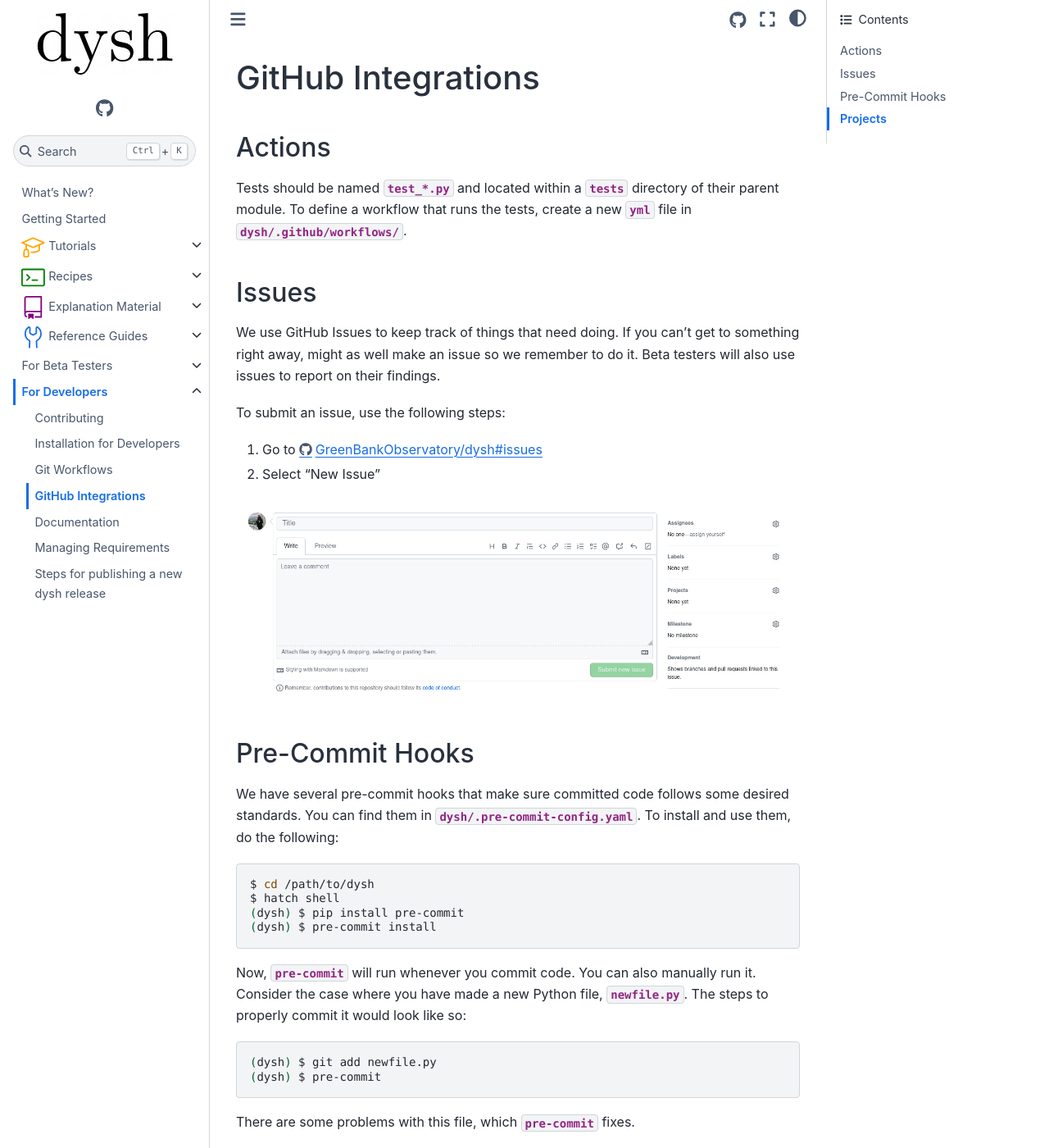
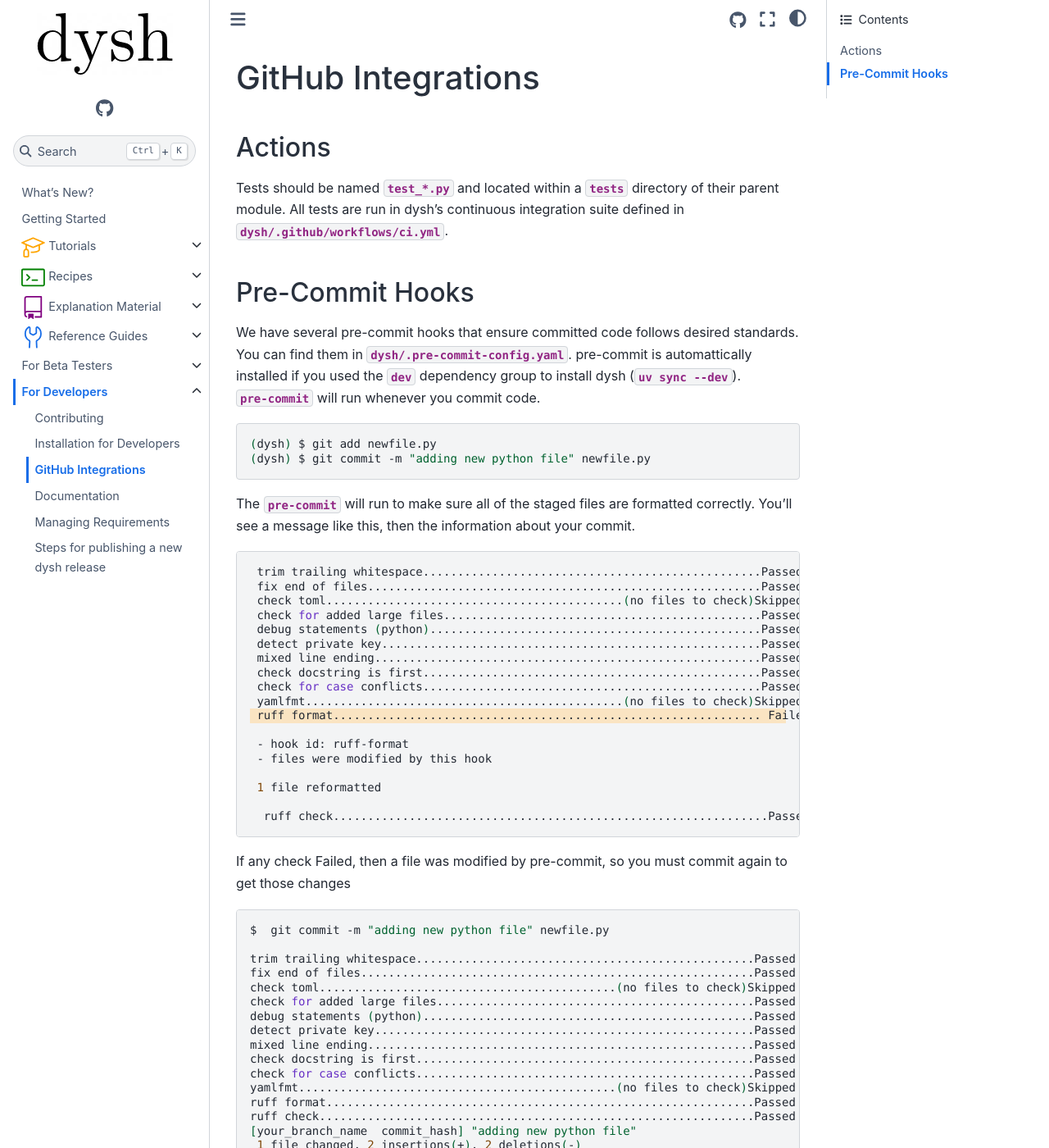
Before and after one commit to GreenBankObservatory/dysh, a Sphinx documentation site: the page built from docs/source/for_developers/github_integrations.rst, in a window 1280 px wide and 1400 px high. Shown: the whole window at 82% size. Built offline with Sphinx 7.4.7 and the Sphinx Book theme 1.1.4, drawn with Linux system fonts in a browser that asks for light colours; pages that are not in the unit, such as notebooks, are missing from menus; some of the changed text lies outside the part shown.

Commit message:
1. Remove black and git_workflows 2. Change install and doc_standards to use uv.  Shorten doc_standards 3. Shorten github integrations

```diff
--- a/docs/source/for_developers/github_integrations.rst
+++ b/docs/source/for_developers/github_integrations.rst
@@ -5,102 +5,26 @@
 Actions
 =======
 
-Tests should be named `test_*.py` and located within a `tests` directory of their parent module. To define a workflow that runs the tests, create a new `.yml` file in `dysh/.github/workflows/`.
+Tests should be named `test_*.py` and located within a `tests` directory of their parent module. All tests are run in dysh's continuous integration suite defined in `dysh/.github/workflows/ci.yml`.
 
-.. _githubissues:
-
-Issues
-======
-
-We use GitHub Issues to keep track of things that need doing. If you can't get to something right away, might as well make an issue so we remember to do it. Beta testers will also use issues to report on their findings.
-
-To submit an issue, use the following steps:
-
-1. Go to https://github.com/GreenBankObservatory/dysh/issues
-2. Select "New Issue"
-
-.. figure:: img/GitHub_Issue.png
-    :alt: A screenshot of a blanck GitHub Issue editor
 
 Pre-Commit Hooks
 ================
 
-We have several pre-commit hooks that make sure committed code follows some desired standards. You can find them in `dysh/.pre-commit-config.yaml`. To install and use them, do the following:
-
-.. code-block:: bash
-
-    $ cd /path/to/dysh
-    $ hatch shell
-    (dysh) $ pip install pre-commit
-    (dysh) $ pre-commit install
-
-Now, `pre-commit` will run whenever you commit code. You can also manually run it. Consider the case where you have made a new Python file, `newfile.py`. The steps to properly commit it would look like so:
+We have several pre-commit hooks that ensure committed code follows  desired standards. You can find them in `dysh/.pre-commit-config.yaml`.   pre-commit is automattically installed if you used the `dev` dependency group to install dysh (`uv sync --dev`).  `pre-commit` will run whenever you commit code.
 
 .. code-block:: bash
 
     (dysh) $ git add newfile.py
-    (dysh) $ pre-commit
+    (dysh) $ git commit -m "adding new python file" newfile.py
 
-There are some problems with this file, which `pre-commit` fixes.
+The `pre-commit` will run  to make sure all of the staged files are formatted correctly. You'll see a message like this, then the information about your commit.
 
 .. code-block:: bash
-
-    trim trailing whitespace.................................................Failed
-    - hook id: trailing-whitespace
-    - exit code: 1
-    - files were modified by this hook
-
-    Fixing newfile.py
-
-    fix end of files.........................................................Failed
-    - hook id: end-of-file-fixer
-    - exit code: 1
-    - files were modified by this hook
-
-    Fixing newfile.py
-
-    check yaml...........................................(no files to check)Skipped
-    check toml...........................................(no files to check)Skipped
-    check for added large files..............................................Passed
-    debug statements (python)................................................Passed
-    detect private key.......................................................Passed
-    mixed line ending........................................................Failed
-    - hook id: mixed-line-ending
-    - exit code: 1
-
-    newfile.py: fixed mixed line endings
-
-    check docstring is first.................................................Passed
-    check for case conflicts.................................................Passed
-    isort....................................................................Failed
-    - hook id: isort
-    - files were modified by this hook
-
-    Fixing E:\Code\GitHub\Work\GreenBankObservatory\dysh\newfile.py
-
-    black....................................................................Failed
-    - hook id: black
-    - files were modified by this hook
-
-    reformatted newfile.py
-
-    All done! \u2728 \U0001f370 \u2728
-    1 file reformatted.
-
-Now, you have to re-add the modified file before committing it.
-
-.. code-block:: bash
-
-    (dysh) $ git add newfile.py
-    (dysh) $ git commit -m "adding new python file"
-
-The `pre-commit` will run again to make sure all of the staged files are formatted correctly. If it succeeds, you'll see a message like this, then the information about your commit.
-
-.. code-block:: bash
+   :emphasize-lines: 11
 
     trim trailing whitespace.................................................Passed
     fix end of files.........................................................Passed
-    check yaml...........................................(no files to check)Skipped
     check toml...........................................(no files to check)Skipped
     check for added large files..............................................Passed
     debug statements (python)................................................Passed
@@ -108,11 +32,33 @@
     mixed line ending........................................................Passed
     check docstring is first.................................................Passed
     check for case conflicts.................................................Passed
-    isort....................................................................Passed
-    black....................................................................Passed
+    yamlfmt..............................................(no files to check)Skipped
+    ruff format.............................................................. Failed
 
+    - hook id: ruff-format
+    - files were modified by this hook
 
-Projects
-========
+    1 file reformatted
 
-There are 2 GitHub Projects defined for this repository.
+     ruff check...............................................................Passed
+
+If any check Failed, then a file was modified by pre-commit, so you must commit again to get those changes
+
+.. code-block:: bash
+
+    $  git commit -m "adding new python file" newfile.py
+
+    trim trailing whitespace.................................................Passed
+    fix end of files.........................................................Passed
+    check toml...........................................(no files to check)Skipped
+    check for added large files..............................................Passed
+    debug statements (python)................................................Passed
+    detect private key.......................................................Passed
+    mixed line ending........................................................Passed
+    check docstring is first.................................................Passed
+    check for case conflicts.................................................Passed
+    yamlfmt..............................................(no files to check)Skipped
+    ruff format..............................................................Passed
+    ruff check...............................................................Passed
+    [your_branch_name  commit_hash] "adding new python file"
+     1 file changed, 2 insertions(+), 2 deletions(-)
--- a/docs/source/for_developers/index.rst
+++ b/docs/source/for_developers/index.rst
@@ -9,7 +9,6 @@
 
    contributing
    install
-   git_workflows
    github_integrations
    doc_standards
    manage_requirements
--- a/docs/source/for_developers/install.rst
+++ b/docs/source/for_developers/install.rst
@@ -23,7 +23,7 @@
 
        $ uv sync --all-extras --dev
 
-# Verify the installation
+#. Verify the installation
 
     .. code-block:: bash
 
@@ -33,13 +33,13 @@
        # should print dysh version and exit
        $ uv run dysh --version
 
-# Optional: run the test suite
+#. Optional: run the test suite
 
     .. code-block:: bash
 
         $ uv run pytest -n auto
 
-# Optional: build the documentation locally
+#. Optional: build the documentation locally
 
     .. code:: bash
 
```
Also changed, not shown: docs/source/for_developers/black.rst (deleted, +0 -38 lines), docs/source/for_developers/doc_standards.rst (+28 -28 lines), docs/source/for_developers/git_workflows.rst (deleted, +0 -120 lines).
